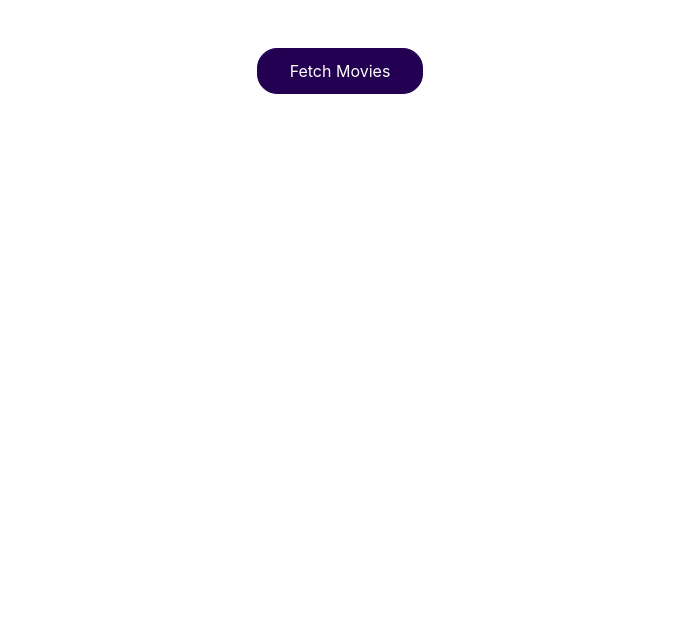
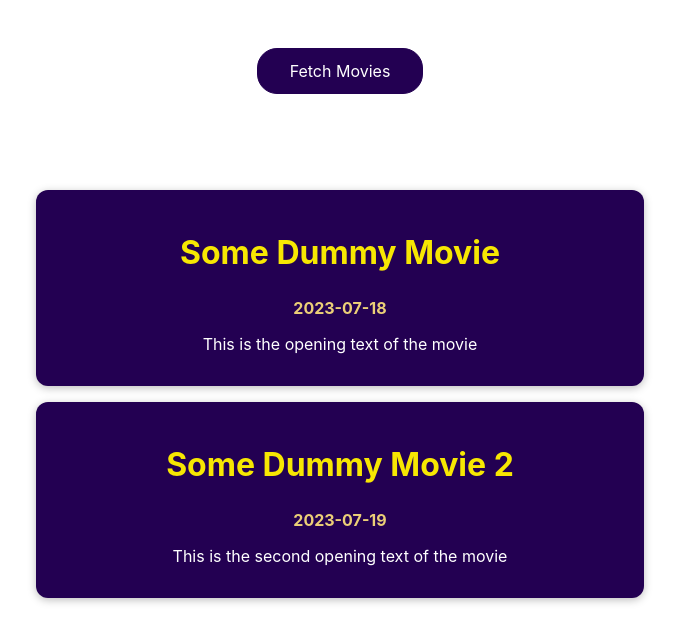
Before and after one commit to Asif-newaz/movie-db, a React (Create React App) app: page / in a window 1280 px wide. Shown: the top 642 px of the page, without its empty margins (300-979 px from the left). Built offline with nearby package versions, Linux system fonts and the light colour scheme.

Commit message:
add movies list file

```diff
--- a/src/App.js
+++ b/src/App.js
@@ -1,6 +1,6 @@
 import React from "react";
 
-// import MoviesList from "./components/MoviesList";
+import MoviesList from "./components/MoviesList";
 import "./App.css";
 
 function App() {
@@ -9,13 +9,13 @@ function App() {
       id: 1,
       title: "Some Dummy Movie",
       openingText: "This is the opening text of the movie",
-      releaseDate: "2021-05-18",
+      releaseDate: "2023-07-18",
     },
     {
       id: 2,
       title: "Some Dummy Movie 2",
       openingText: "This is the second opening text of the movie",
-      releaseDate: "2021-05-19",
+      releaseDate: "2023-07-19",
     },
   ];
 
@@ -25,7 +25,7 @@ function App() {
         <button>Fetch Movies</button>
       </section>
       <section>
-        {/* <MoviesList movies={dummyMovies} /> */}
+        <MoviesList movies={dummyMovies} />
       </section>
     </React.Fragment>
   );
--- /dev/null
+++ b/src/components/MoviesList.js
@@ -0,0 +1,21 @@
+import React from "react";
+
+import Movie from "./Movie";
+import classes from "./MoviesList.module.css";
+
+const MovieList = (props) => {
+  return (
+    <ul className={classes["movies-list"]}>
+      {props.movies.map((movie) => (
+        <Movie
+          key={movie.id}
+          title={movie.title}
+          releaseDate={movie.releaseDate}
+          openingText={movie.openingText}
+        />
+      ))}
+    </ul>
+  );
+};
+
+export default MovieList;
--- /dev/null
+++ b/src/components/MoviesList.module.css
@@ -0,0 +1,5 @@
+.movies-list {
+  list-style: none;
+  margin: 0;
+  padding: 0;
+}
```
